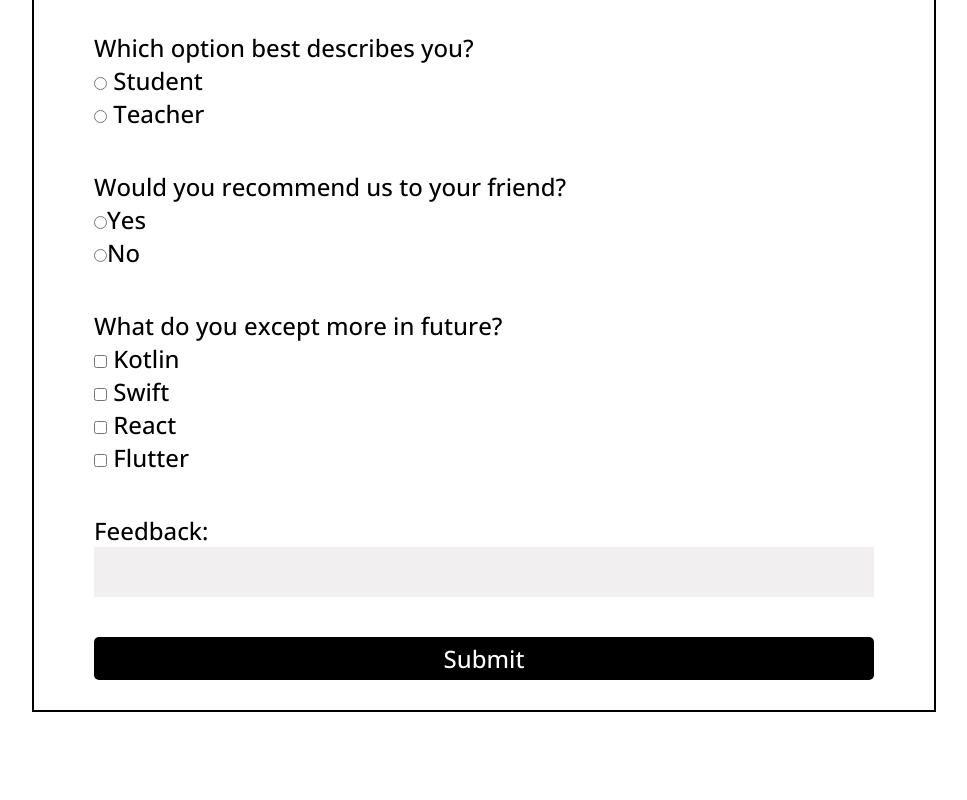
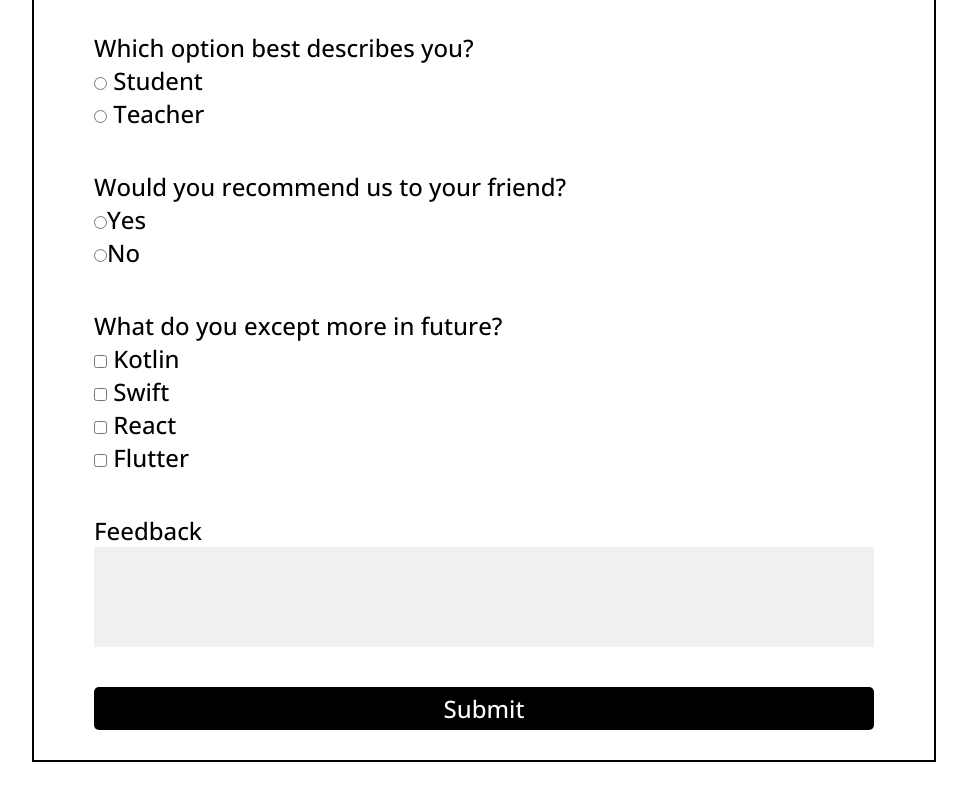
Before and after one commit to Har0106/html_and_css-projects, a plain HTML site: page survey_form/index.html in a window 1280 px wide. Shown: the part 362-1162 px from the top of the page, without its empty margins (156-1123 px from the left). Before the commit the page ends 1124 px from the top, so only its background shows below. Drawn offline with nearby package versions, Linux system fonts and the light colour scheme.

Commit message:
renaming index file

```diff
--- a/survey_form/survey_form.html
+++ b/survey_form/index.html
@@ -69,7 +69,7 @@
                 </div>
             </div>
             <div class="user-details">
-                <label>Feedback:</label>
+                <label>Feedback</label>
                 <input class="feedback-input" type="text">
             </div>
         </main>
--- a/survey_form/styles.css
+++ b/survey_form/styles.css
@@ -49,7 +49,7 @@
 }
 
 .feedback-input {
-    height: 50px;
+    height: 100px;
     width: 100%;
     border: 0;
     background-color: #f1efef;
```
